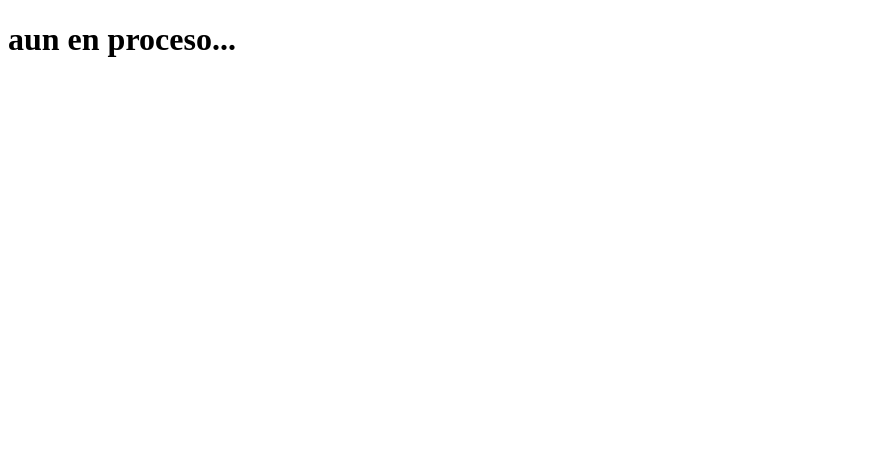
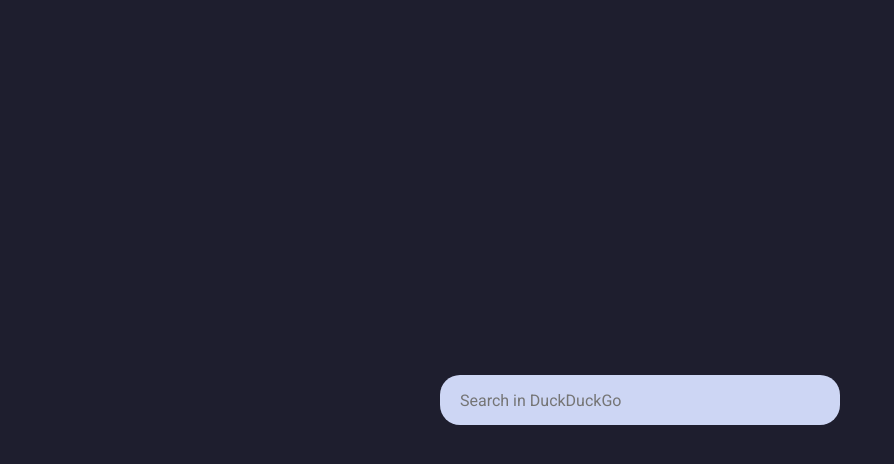
Before and after one commit to xOnlinEx/search-firefox, a plain HTML site: page index.html in a window 1280 px wide. Shown: the whole page, without its empty margins (0-894 px from the left). Drawn offline with Linux system fonts and the light colour scheme.

Commit message:
add: input search

```diff
--- a/index.html
+++ b/index.html
@@ -1,12 +1,17 @@
 <!DOCTYPE html>
-<html lang="en">
-  <head>
-    <title></title>
+<html lang="es">
+<head>
     <meta charset="UTF-8">
-    <meta name="viewport" content="width=device-width, initial-scale=1">
-    <link href="css/style.css" rel="stylesheet">
-  </head>
-  <body>
-    <h1>aun en proceso...</h1>
-  </body>
+    <meta name="viewport" content="width=device-width, initial-scale=1.0">
+    <title>Buscador DuckDuckGo</title>
+    <link rel="stylesheet" href="./styles/main.css">
+    <link rel="stylesheet" href="./styles/search.css">
+</head>
+<body>
+    <div id="search-container">
+        <form action="https://duckduckgo.com/" method="GET" id="search-form">
+            <input type="text" name="q" id="search-input" placeholder="Search in DuckDuckGo" autofocus required>
+        </form>
+    </div>
+</body>
 </html>
--- /dev/null
+++ b/styles/main.css
@@ -0,0 +1,14 @@
+@import url("https://fonts.googleapis.com/css2?family=Roboto&display=swap");
+* {
+  margin: 0;
+  padding: 0;
+  box-sizing: border-box;
+  font-family: "Roboto", sans-serif;
+}
+
+body {
+  height: 100vh;
+  display: grid;
+  place-items: center;
+  background: #1e1e2e;
+}/*# sourceMappingURL=main.css.map */
--- /dev/null
+++ b/styles/profile.css
@@ -0,0 +1,3 @@
+.profile-container a {
+  color: red;
+}/*# sourceMappingURL=profile.css.map */
--- /dev/null
+++ b/styles/search.css
@@ -0,0 +1,17 @@
+#search-container form {
+  background-color: #cdd6f4;
+  height: 50px;
+  width: 400px;
+  border-radius: 20px;
+  overflow: hidden;
+}
+
+#search-container form input {
+  border: none;
+  outline: none;
+  height: 100%;
+  width: 100%;
+  padding: 0 0 0 20px;
+  font-size: 1em;
+  background: rgba(0, 0, 0, 0);
+}/*# sourceMappingURL=search.css.map */
```
Also changed, not shown: 1 other file.
